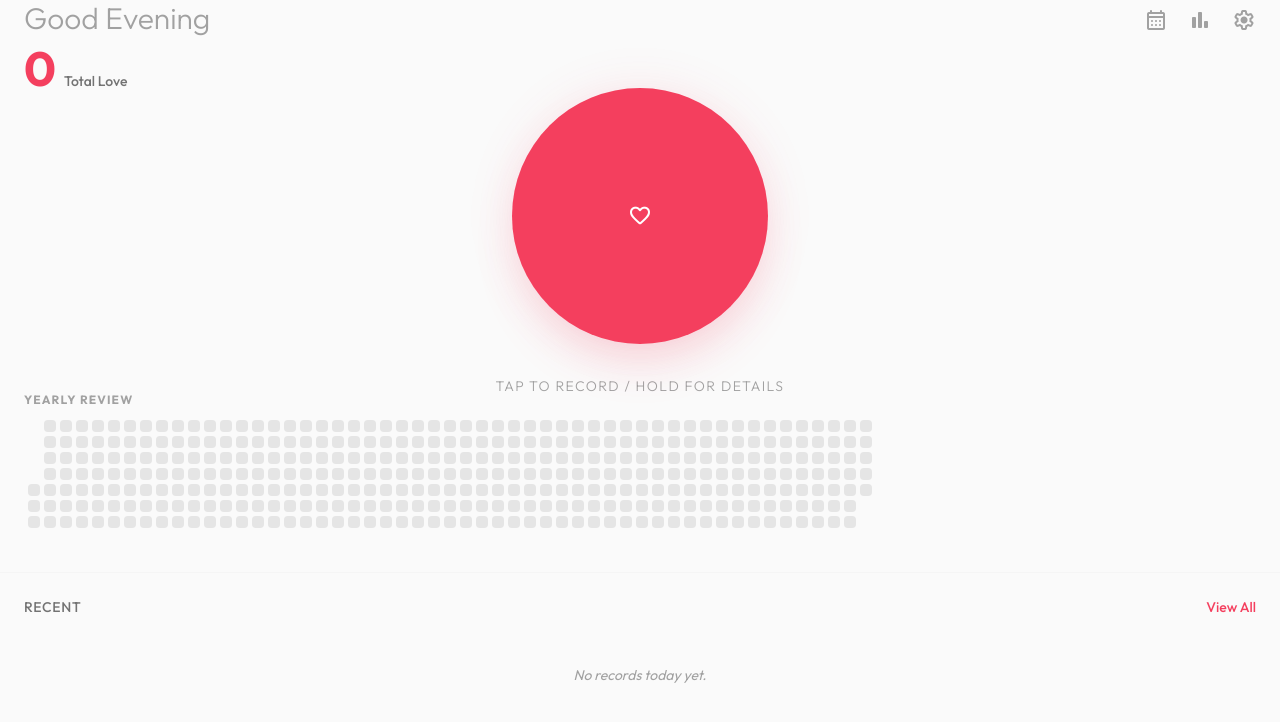
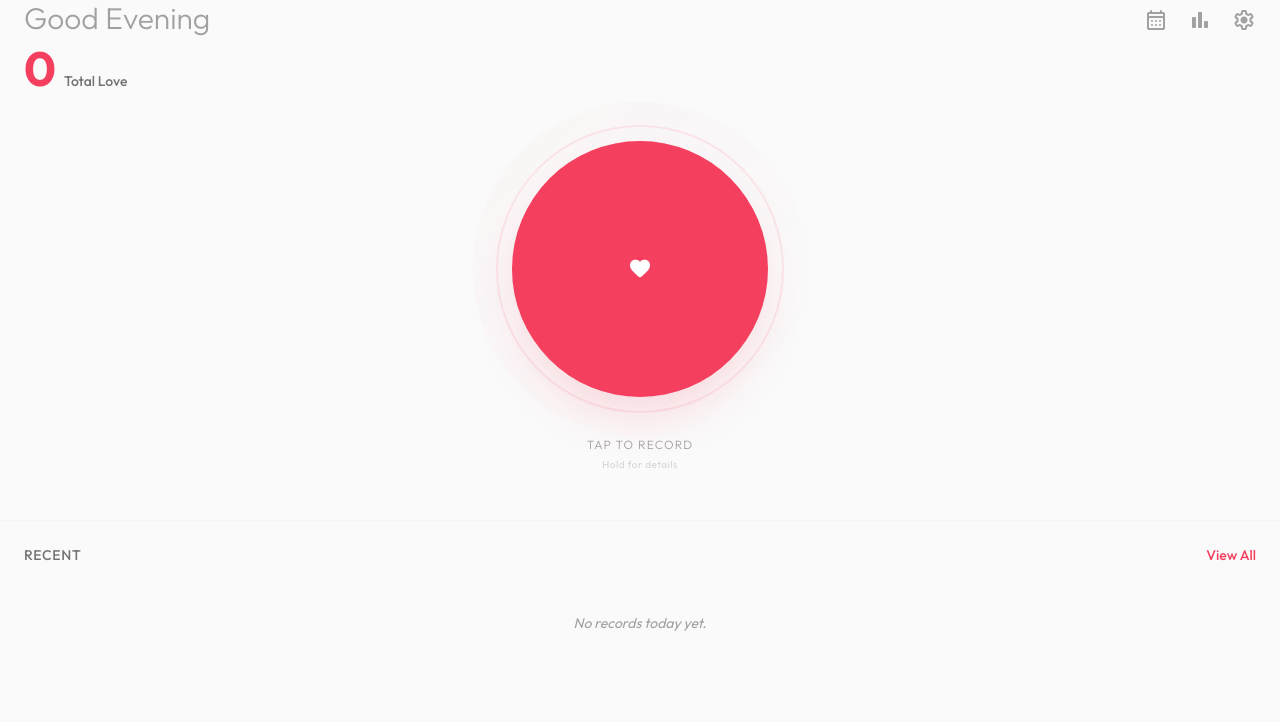
Before and after one commit to leechee-cmd/loveLog, a Vue app: page / in a window 1280 px wide. Shown: the top 722 px of the page. Built offline with nearby package versions, Linux system fonts and the light colour scheme.

Commit message:
feat: 首页简单调整

```diff
--- a/src/style.css
+++ b/src/style.css
@@ -18,6 +18,8 @@
 
   --animate-slide-up: slideUp 0.3s ease-out;
   --animate-fade-in: fadeIn 0.2s ease-out;
+  --animate-ping-slow: pingSlow 3s cubic-bezier(0, 0, 0.2, 1) infinite;
+  --animate-breathe: breathe 4s ease-in-out infinite;
 
   @keyframes slideUp {
     0% { transform: translateY(20px); opacity: 0; }
@@ -26,6 +28,15 @@
   @keyframes fadeIn {
     0% { opacity: 0; }
     100% { opacity: 1; }
+  }
+  @keyframes pingSlow {
+    0% { transform: scale(1); opacity: 0.3; }
+    50% { transform: scale(1.15); opacity: 0.1; }
+    100% { transform: scale(1); opacity: 0.3; }
+  }
+  @keyframes breathe {
+    0%, 100% { transform: scale(1); opacity: 0.6; }
+    50% { transform: scale(1.1); opacity: 0.3; }
   }
 }
 
@@ -67,3 +78,14 @@ html, body {
   -ms-overflow-style: none;  /* IE and Edge */
   scrollbar-width: none;  /* Firefox */
 }
+
+/* Radial Gradient Utility */
+.bg-gradient-radial {
+  background: radial-gradient(circle, var(--tw-gradient-from) 0%, var(--tw-gradient-via) 50%, var(--tw-gradient-to) 100%);
+}
+
+/* Mask gradient for scrollable lists */
+.mask-gradient {
+  mask-image: linear-gradient(to bottom, black 80%, transparent 100%);
+  -webkit-mask-image: linear-gradient(to bottom, black 80%, transparent 100%);
+}
--- a/src/views/HomeView.vue
+++ b/src/views/HomeView.vue
@@ -109,12 +109,24 @@ watch(showEditor, (val) => {
       </div>
     </header>
 
-    <!-- Main Action -->
-    <main class="flex-1 flex flex-col items-center justify-center w-full animate-slide-up min-h-[300px]">
-      <div class="relative">
-        <div class="absolute inset-0 rounded-full bg-primary/20 blur-xl animate-pulse"></div>
+    <!-- Main Action - Hero Zone -->
+    <main class="flex-1 flex flex-col items-center justify-center w-full animate-slide-up">
+      <!-- Hero Button Container -->
+      <div class="relative flex items-center justify-center">
+
+        <!-- Outer Glow Ring (slowest) -->
+        <div class="absolute w-80 h-80 rounded-full bg-gradient-to-br from-primary/10 to-transparent animate-ping-slow opacity-30"></div>
+
+        <!-- Middle Pulse Ring -->
+        <div class="absolute w-72 h-72 rounded-full border-2 border-primary/20 animate-pulse"></div>
+
+        <!-- Inner Breathing Glow -->
+        <div class="absolute w-56 h-56 rounded-full bg-gradient-radial from-primary/30 via-primary/10 to-transparent animate-breathe"></div>
+
+        <!-- Core Button -->
         <BaseBtn
           size="hero"
+          class="relative z-10"
           @mousedown="handlePressStart"
           @touchstart="handlePressStart"
           @mouseup="handlePressEnd"
@@ -122,22 +134,21 @@ watch(showEditor, (val) => {
           @mouseleave="handlePressEnd"
           @click="handleClick"
         >
-          <span class="material-symbols-rounded text-6xl">favorite</span>
+          <!-- Filled Heart Icon -->
+          <span class="material-symbols-rounded text-7xl" style="font-variation-settings: 'FILL' 1, 'wght' 400;">favorite</span>
         </BaseBtn>
       </div>
 
-      <p class="mt-8 text-neutral-400 font-light tracking-widest text-sm uppercase">
-        Tap to Record / Hold for Details
-      </p>
+      <!-- Hint Text -->
+      <div class="mt-10 text-center">
+        <p class="text-neutral-400 font-light tracking-widest text-xs uppercase mb-1">
+          Tap to Record
+        </p>
+        <p class="text-neutral-300 dark:text-neutral-600 text-[10px] tracking-wider">
+          Hold for details
+        </p>
+      </div>
     </main>
-
-    <!-- Heatmap Section -->
-    <section class="w-full px-6 mb-6 animate-fade-in flex-none">
-      <div class="flex justify-between items-center mb-2">
-        <h3 class="text-xs font-semibold text-neutral-400 uppercase tracking-widest">Yearly Review</h3>
-      </div>
-      <HeatmapGrid />
-    </section>
 
     <!-- Recent History -->
     <footer class="w-full px-6 flex flex-col flex-none h-[35vh] border-t border-neutral-100 dark:border-neutral-800 pt-4 pb-6">
--- a/src/views/StatsView.vue
+++ b/src/views/StatsView.vue
@@ -2,6 +2,7 @@
 import { ref, computed, onMounted } from 'vue';
 import { useLogStore } from '../stores/logStore';
 import TrendChart from '../components/business/TrendChart.vue';
+import HeatmapGrid from '../components/business/HeatmapGrid.vue';
 
 const logStore = useLogStore();
 const activeTab = ref<'overview' | 'achievements'>('overview');
@@ -98,6 +99,14 @@ const bestStreak = computed(() => logStore.longestStreak);
               <TrendChart type="tags" />
            </div>
         </section>
+
+        <!-- Yearly Review Heatmap -->
+        <section class="bg-surface-variant dark:bg-surface-variant-dark p-5 rounded-3xl">
+           <div class="mb-4">
+             <h3 class="text-xs font-bold text-neutral-500 uppercase tracking-widest">Yearly Review</h3>
+           </div>
+           <HeatmapGrid />
+        </section>
       </div>
 
       <!-- Achievements Tab -->
```
